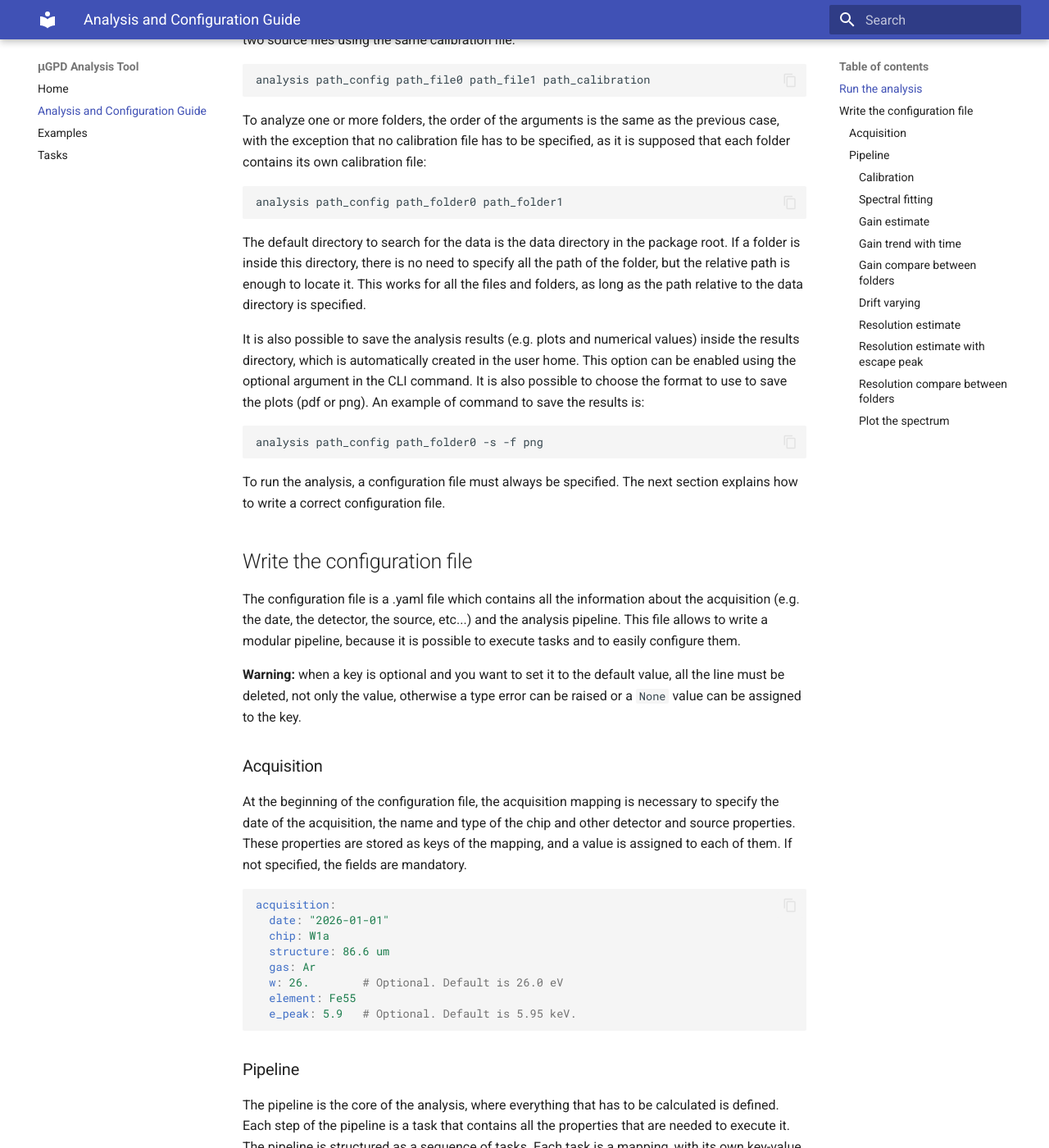
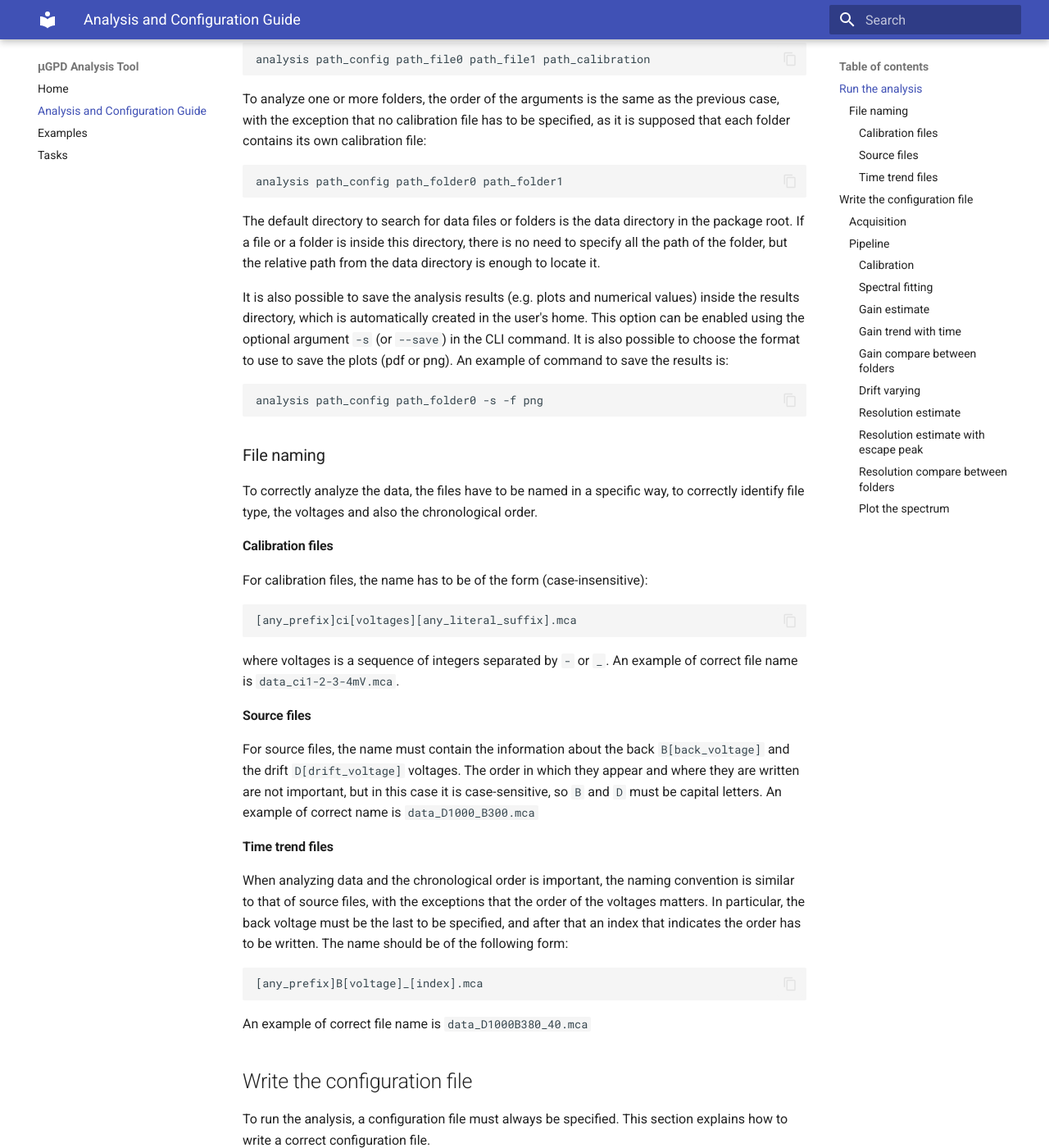
Before and after one commit to augustocattafesta/master_thesis, an MkDocs documentation site: the page built from docs/guide.md, in a window 1280 px wide and 1400 px high, scrolled down 436 px. Shown: the whole window at 82% size. Built offline with MkDocs 1.6.1 and Material for MkDocs 9.7.7, drawn with Linux system fonts in a browser that asks for light colours; some of the changed text lies outside the part shown.

Commit message:
Docs updated.

````diff
--- a/docs/guide.md
+++ b/docs/guide.md
@@ -7,9 +7,9 @@
 analysis config paths
 ```
 
-The .yaml configuration file path and the data files or folders path are the arguments needed to run the analysis.
+To run the analysis, the requested arguments are the .yaml configuration file path and the data files or folders paths. The .yaml configuration file path is always the first argument.
 
-To analyze one or more source files, the command needs a sequence of source file paths and a calibration with pulsed data as the last argument. The .yaml configuration file must always be the first argument to be passed to the command line. The following is an example of the analysis of two source files using the same calibration file:
+To analyze one or more source files, the command needs a sequence of source file paths and a calibration with pulsed data as the last argument. This is an example of the analysis of two source files using the same calibration file:
 
 ```bash
 analysis path_config path_file0 path_file1 path_calibration
@@ -21,29 +21,60 @@
 analysis path_config path_folder0 path_folder1
 ```
 
-The default directory to search for the data is the data directory in the package root. If a folder is inside this directory, there is no need to specify all the path of the folder, but the relative path is enough to locate it. This works for all the files and folders, as long as the path relative to the data directory is specified.
+The default directory to search for data files or folders is the data directory in the package root. If a file or a folder is inside this directory, there is no need to specify all the path of the folder, but the relative path from the data directory is enough to locate it.
 
-It is also possible to save the analysis results (e.g. plots and numerical values) inside the results directory, which is automatically created in the user home. This option can be enabled using the optional argument in the CLI command. It is also possible to choose the format to use to save the plots (pdf or png). An example of command to save the results is:
+It is also possible to save the analysis results (e.g. plots and numerical values) inside the results directory, which is automatically created in the user's home. This option can be enabled using the optional argument `-s` (or `--save`) in the CLI command. It is also possible to choose the format to use to save the plots (pdf or png). An example of command to save the results is:
 
 ```bash
 analysis path_config path_folder0 -s -f png
 ```
 
-To run the analysis, a configuration file must always be specified. The next section explains how to write a correct configuration file.
+### File naming
+
+To correctly analyze the data, the files have to be named in a specific way, to correctly identify file type, the voltages and also the chronological order.
+
+#### Calibration files
+For calibration files, the name has to be of the form (case-insensitive):
+
+```txt
+[any_prefix]ci[voltages][any_literal_suffix].mca
+```
+
+where voltages is a sequence of integers separated by `-` or `_`. An example of correct file name is `data_ci1-2-3-4mV.mca`.
+
+
+#### Source files
+For source files, the name must contain the information about the back `B[back_voltage]` and the drift `D[drift_voltage]` voltages. The order in which they appear and where they are written are not important, but in this case it is case-sensitive, so `B` and `D` must be capital letters. An example of correct name is `data_D1000_B300.mca`
+
+
+#### Time trend files
+When analyzing data and the chronological order is important, the naming convention is similar to that of source files, with the exceptions that the order of the voltages matters. In particular, the back voltage must be the last to be specified, and after that an index that indicates the order has to be written. The name should be of the following form:
+
+```txt
+[any_prefix]B[voltage]_[index].mca
+```
+
+An example of correct file name is `data_D1000B380_40.mca`
+
+
 
 ## Write the configuration file
 
-The configuration file is a .yaml file which contains all the information about the acquisition (e.g. the date, the detector, the source, etc...) and the analysis pipeline. This file allows to write a modular pipeline, because it is possible to execute tasks and to easily configure them.
+To run the analysis, a configuration file must always be specified. This section explains how to write a correct configuration file.
+
+The configuration file is a .yaml file which contains all the information about the acquisition (e.g. the date, the detector, the source, etc...) and the analysis pipeline. This file allows to write an analysis pipeline in which each task can be finely configured, contrarly to a simple CLI.
 
 **Warning:**  when a key is optional and you want to set it to the default value, all the line must be deleted, not only the value, otherwise a type error can be raised or a `None` value can be assigned to the key.
 
 ### Acquisition
 
-At the beginning of the configuration file, the acquisition mapping is necessary to specify the date of the acquisition, the name and type of the chip and other detector and source properties. These properties are stored as keys of the mapping, and a value is assigned to each of them. If not specified, the fields are mandatory.
+At the beginning of the configuration file, the acquisition dictionary is necessary to specify the date of the acquisition, the name and type of the chip and other detector and source properties. These properties are stored as keys of the dictionary, and a value is assigned to each of them. If not specified, the fields are mandatory.
+
+**Note:** currently these info are not being used for any purpose, but in the future they can be useful for some tasks.
 
 ```yaml
 acquisition:
-  date: "2026-01-01"
+  date: 2026-01-01
   chip: W1a
   structure: 86.6 um
   gas: Ar
@@ -54,15 +85,15 @@
 
 ### Pipeline
 
-The pipeline is the core of the analysis, where everything that has to be calculated is defined. Each step of the pipeline is a task that contains all the properties that are needed to execute it. The pipeline is structured as a sequence of tasks. Each task is a mapping, with its own key-value pairs. A task is defined by its name, and the other keys define its behaviour.
+The pipeline is the core of the analysis, where everything that has to be calculated is defined. Each step of the pipeline is a task that contains all the properties that are needed to configure and execute it. The pipeline is structured as a sequence of tasks. Each task is a dictionary, with its own key-value pairs. A task is defined by its name, and the other keys define its behaviour.
 
-The order of tasks in the configuration file does not affect execution, as priority is automatically assigned to the `calibration` task (which is mandatory for the pipeline) followed by the `fit_spec` task, if defined.
+The tasks order in the configuration file does not affect execution, as priority is automatically assigned to the `calibration` task (which is mandatory for the pipeline) followed by the `fit_spec` task (which is optional, e.g. if you only want to plot the data without doing any analysis).
 
-Apart from the `calibration` and `fit_spec` tasks, all the other tasks can be written multiple times, specifying different `target` or parameters. As an example, if you have multiple emission lines in a spectrum and you want to estimate the gain from each of them, it is possible to write a `gain` task for each of them by specifying the target declared during the `fit_spec` subtasks. See the next sections for more details.
+Apart from the `calibration` and `fit_spec` tasks, which are executed once at the beginning of the analysis, all the other tasks can be written multiple times, specifying different `target` or configuration parameters. As an example, if you have multiple emission lines in a spectrum and you want to estimate the resolution from each of them independently, it is possible to write a `resolution` task for each of them by specifying the target declared during the `fit_spec` subtasks. See the next sections for more details.
 
 #### Calibration
 
-This task performs the calibration between the ADC counts of the multi-channel analyzer and the charge (or voltage). It is performed using the calibration pulse files, which contain data at fixed known voltages, and after fitting each pulse with a Gaussian, a linear fit is performed to find the conversion parameters.
+This task performs the calibration between the ADC counts of the multi-channel analyzer and the charge (or voltage). It is performed using the calibration pulse file specified in the command or located into the folder. This file contains data at fixed known voltages (which must be written in the name), and after fitting each pulse with a Gaussian curve, a linear fit of the peak positions is performed to find the conversion parameters.
 
 ```yaml
 pipeline:
@@ -76,7 +107,7 @@
 
 This task performs the spectral fitting on one or multiple emission lines at the same time. The task is divided into subtasks, each of them defined by the `target` (a name given to the subtask), and the `model` to use for the emission line fit (which must be *Gaussian* or *Fe55Forest*). These keys are mandatory for all the subtasks.
 
-A subtask also has another optional key, which is `fit_pars`, that allows to specify some properties of the fitting procedure. If the key `fit_pars` is written in the configuration file, at least one property must be specified, but none of them is mandatory.
+A subtask also has another optional key, which is `fit_pars`, that allows to specify some properties of the fitting procedure. If the `fit_pars` key is written in the configuration file, at least one property must be specified, but none of them is mandatory.
 
 ```yaml
   - task: fit_spec
````
Also changed, not shown: other parts of docs/guide.md (+2 -2 lines).
